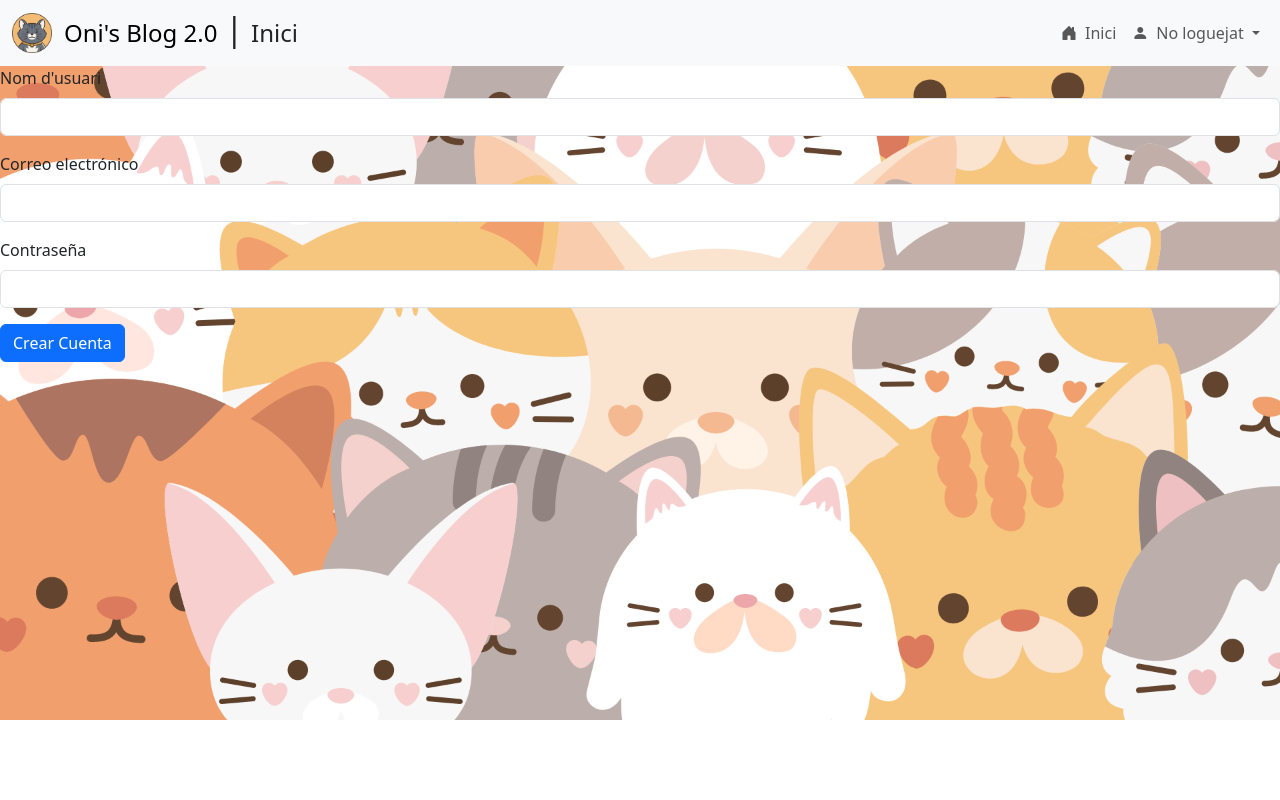
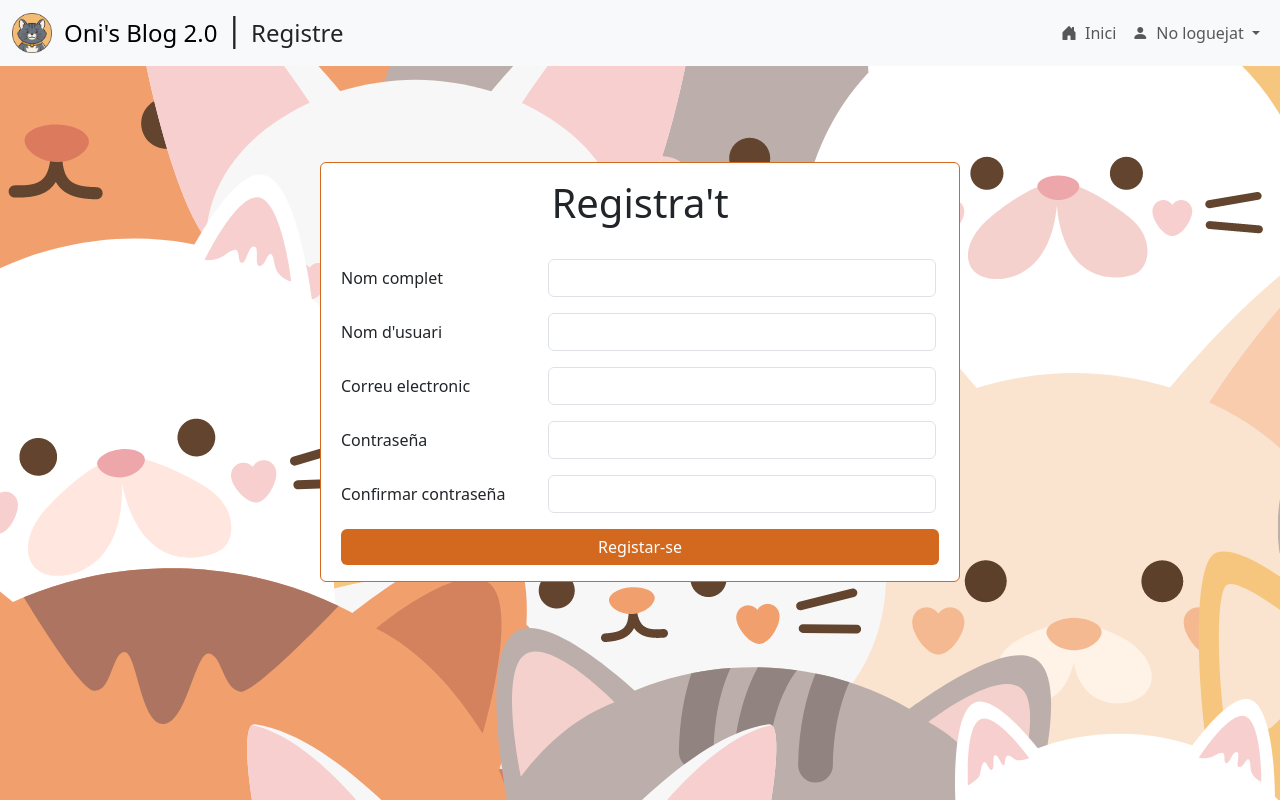
Before and after one commit to sonieva/Oni-s-Blog-2.0, a PHP site: page /view/register.view.php in a window 1280 px wide. Run offline with PHP 8.4, Linux system fonts and the light colour scheme.

Commit message:
Afegit pagina i funcionalitat de registre de nous usuaris, afegit classe Config per cambiar el titol de la pagina segons on estigui el usuari

```diff
--- a/assets/css/styles.css
+++ b/assets/css/styles.css
@@ -1,7 +1,11 @@
+ul.dropdown-menu li {
+  --bs-dropdown-link-active-bg: chocolate !important;
+}
+
 body {
   background-image: url(../images/fons.png);
-  background-repeat: no-repeat;
-  background-size: cover;
+  /* background-repeat: repeat; */
+  /* background-size: contain; */
 }
 
 .dropdown-menu[data-bs-popper] {
@@ -30,3 +34,24 @@ li > a > i {
   margin: 0;
   margin-left: 0.5rem;
 }
+
+.form-registre {
+  max-width: 40rem;
+  margin-top: 6rem;
+  background-color: white;
+  border: 1px chocolate solid;
+
+  form div.input{
+    width: 25.7rem;
+  }
+
+  button {
+    width: 100%;
+    border: unset;
+    background-color: chocolate;
+  }
+
+  button:hover {
+    background-color: #df813e;
+  }
+}
--- /dev/null
+++ b/config/Config.php
@@ -0,0 +1,15 @@
+<?
+define('BASE_PATH', rtrim(str_replace('/view', '', dirname($_SERVER['SCRIPT_NAME'])), '/'));
+
+class Config {
+  private static $titolPagina = '';
+
+  public static function setTitol(string $titol): void {
+    self::$titolPagina = $titol;
+  }
+
+  public static function getTitol(): string {
+    return self::$titolPagina;
+  }
+}
+?>
--- a/index.php
+++ b/index.php
@@ -1,3 +1,5 @@
 <?
-define('BASE_PATH', $_SERVER['REQUEST_URI']);
+include_once 'config/Config.php';
+Config::setTitol('Inici');
+
 include 'view/header.php';
--- a/model/Connexio.php
+++ b/model/Connexio.php
@@ -23,6 +23,7 @@ class Connexio {
     if (self::$instance == null) {
       self::$instance = new Connexio();
     }
+
     return self::$instance;
   }
 
--- a/view/header.php
+++ b/view/header.php
@@ -11,11 +11,12 @@ $userLogged = isset($_SESSION['user_id']);
 <head>
   <meta charset="UTF-8">
   <meta name="viewport" content="width=device-width, initial-scale=1.0">
-  <title>Oni's Blog 2.0</title>
+  <base href="<?php echo BASE_PATH . '/' ?>">
+  <title>Oni's Blog 2.0 | <?php echo Config::getTitol() ?></title>
 
   <link href="https://cdn.jsdelivr.net/npm/bootstrap@5.3.3/dist/css/bootstrap.min.css" rel="stylesheet">
   <link href="https://cdn.jsdelivr.net/npm/bootstrap-icons@1.11.3/font/bootstrap-icons.min.css" rel="stylesheet">
-  <link rel="stylesheet" href="<?php echo BASE_PATH ?>/assets/css/styles.css">
+  <link rel="stylesheet" href="assets/css/styles.css">
 </head>
 <body>
   <script src="https://cdn.jsdelivr.net/npm/@popperjs/core@2.11.8/dist/umd/popper.min.js" integrity="sha384-I7E8VVD/ismYTF4hNIPjVp/Zjvgyol6VFvRkX/vR+Vc4jQkC+hVqc2pM8ODewa9r" crossorigin="anonymous"></script>
@@ -25,18 +26,18 @@ $userLogged = isset($_SESSION['user_id']);
     <div class="container-fluid">
 
       <a class="navbar-brand row align-items-center" href="#">
-        <img src="<?php echo BASE_PATH ?>/assets/images/logo.png" alt="Logo" width="40" height="40" class="d-inline-block align-text-top col-auto">
+        <img src="assets/images/logo.png" alt="Logo" width="40" height="40" class="d-inline-block align-text-top col-auto">
         <h4 class="col-auto px-0">Oni's Blog 2.0</h4>
       </a>
 
       <h2 class="vertical-bar">|</h2>
 
-      <h4 class="nom-pagina">Inici</h4>
+      <h4 class="nom-pagina"><?php echo Config::getTitol() ?></h4>
 
       <div class="collapse navbar-collapse" id="navbarNav">
         <ul class="navbar-nav ms-auto">
 
-          <li class="nav-item"><a class="nav-link" href=""><i class="bi bi-house-door-fill"></i>Inici</a></li>
+          <li class="nav-item"><a class="nav-link" href="<?php echo BASE_PATH ?>"><i class="bi bi-house-door-fill"></i>Inici</a></li>
 
           <li class="nav-item dropdown-center">
             <a class="nav-link dropdown-toggle" href="#" role="button" data-bs-toggle="dropdown">
@@ -46,10 +47,10 @@ $userLogged = isset($_SESSION['user_id']);
             <ul class="dropdown-menu">
               <? if ($userLogged): ?>
                 <li><a class="dropdown-item" href="#"><i class="bi bi-speedometer2"></i>Dashboard</a></li>
-                <li><a class="dropdown-item" href="<?php echo BASE_PATH ?>/auth/logout.php"><i class="bi bi-box-arrow-in-left"></i>Tancar sessió</a></li>
+                <li><a class="dropdown-item" href="auth/logout.php"><i class="bi bi-box-arrow-in-left"></i>Tancar sessió</a></li>
               <? else: ?>
                 <li><a class="dropdown-item" href="#"><i class="bi bi-box-arrow-in-right"></i>Iniciar sessio</a></li>
-                <li><a class="dropdown-item" href="<?php echo BASE_PATH ?>/view/register.view.php"><i class="bi bi-person-plus-fill"></i>Crear compte</a></li>
+                <li><a class="dropdown-item" href="view/register.view.php"><i class="bi bi-person-plus-fill"></i>Crear compte</a></li>
               <? endif; ?>
             </ul>
           </li>
--- a/view/register.view.php
+++ b/view/register.view.php
@@ -1,19 +1,56 @@
 <?php
-define('BASE_PATH', join('/',array_values(array_diff(explode('/',$_SERVER['REQUEST_URI']), ['view', 'register.view.php']))));
+include_once '../config/Config.php';
+Config::setTitol('Registre');
 include 'header.php';
 ?>
-<form action="<? echo BASE_PATH ?>/controller/registerController.php" method="POST">
-    <div class="mb-3">
-        <label for="nickname" class="form-label">Nom d'usuari</label>
-        <input type="text" class="form-control" id="nickname" name="nickname" required>
+
+<div class="container card form-registre">
+  <h1 class="text-center p-3">Registra't</h1>
+
+  <form action="controller/register.controller.php" method="POST" class="m-2">
+
+    <div class="row mb-3">
+      <label for="nom_complet" class="col-4 col-form-label">Nom complet</label>
+      <div class="input">
+        <input type="text" class="form-control" id="nom_complet" name="nom_complet" required>
+      </div>
     </div>
-    <div class="mb-3">
-        <label for="email" class="form-label">Correo electrónico</label>
+
+    <div class="row mb-3">
+      <label for="alies" class="col-4 col-form-label">Nom d'usuari</label>
+      <div class="input">
+        <input type="text" class="form-control" id="alies" name="alies" required>
+      </div>
+    </div>
+
+    <div class="row mb-3">
+      <label for="email" class="col-4 col-form-label">Correu electronic</label>
+      <div class="input">
         <input type="email" class="form-control" id="email" name="email" required>
+      </div>
     </div>
-    <div class="mb-3">
-        <label for="password" class="form-label">Contraseña</label>
+
+    <div class="row mb-3">
+      <label for="password" class="col-4 col-form-label">Contraseña</label>
+      <div class="input">
         <input type="password" class="form-control" id="password" name="password" required>
+      </div>
     </div>
-    <button type="submit" class="btn btn-primary">Crear Cuenta</button>
-</form>
+
+    <div class="row mb-3">
+      <label for="password2" class="col-4 col-form-label">Confirmar contraseña</label>
+      <div class="input">
+        <input type="password" class="form-control" id="password2" name="password2" required>
+      </div>
+    </div>
+
+    <?php if (isset($_SESSION['error'])): ?>
+      <div class="alert alert-danger" role="alert">
+        <?= $_SESSION['error'] ?>
+      </div>
+      <?php unset($_SESSION['error']); ?>
+    <?php endif; ?>
+
+    <button type="submit" class="btn btn-primary mb-2">Registar-se</button>
+  </form>
+</div>
```
Also changed, not shown: controller/register.controller.php (added, +56 -0 lines), model/Usuari/Usuari.php (added, +58 -0 lines), model/Usuari/UsuariDAO.php (added, +69 -0 lines). Lines whose indentation alone changed are shown as unchanged.
